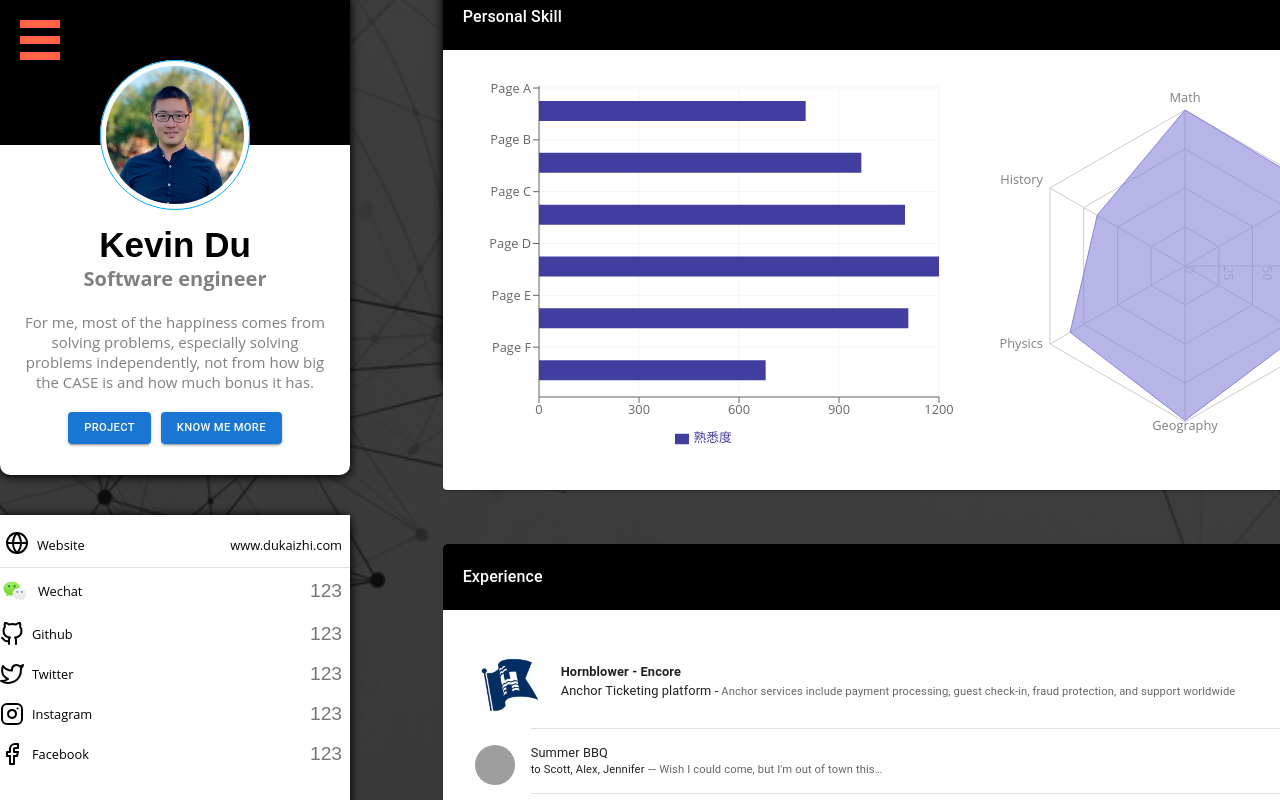
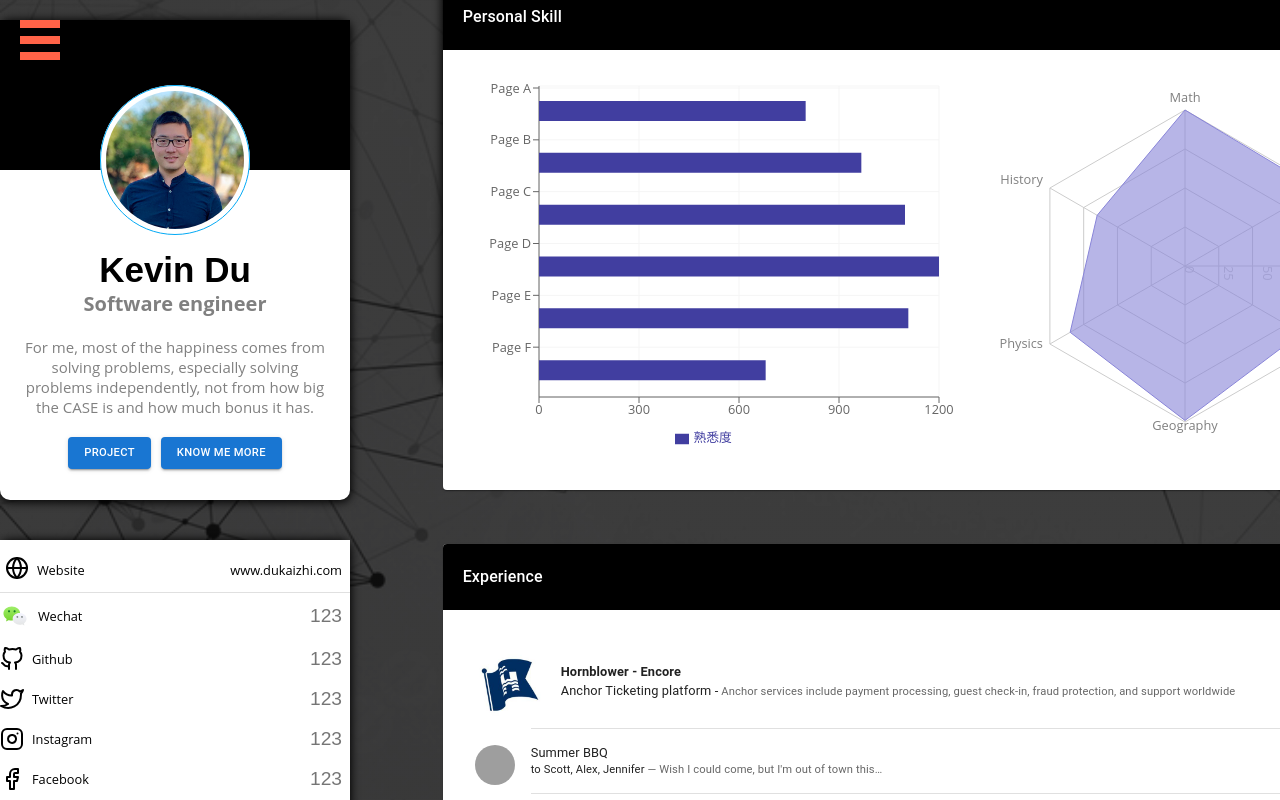
Before and after one commit to KaizhiDu/kaizhidu, a React (Create React App) app: page /profile in a window 1280 px wide. Shown: the top 800 px of the page. Built offline with nearby package versions, Linux system fonts and the light colour scheme; grey boxes are pictures that could not be loaded.

Commit message:
change main page layout

```diff
--- a/src/MyTimeline/styles.scss
+++ b/src/MyTimeline/styles.scss
@@ -2,7 +2,7 @@
 @import url("https://fonts.googleapis.com/css?family=Lato");
 
 .myTimeline {
-  margin-top: 100px;
+  margin-top: 150px;
   display: flex;
   flex-direction: column;
   height: 100%;
@@ -13,7 +13,7 @@
 }
 
 .myTimeline-mobile {
-  margin-top: 500px;
+  margin-top: 550px;
   display: flex;
   flex-direction: column;
   height: 100%;
--- a/src/Profile/ProfileCard/styles.scss
+++ b/src/Profile/ProfileCard/styles.scss
@@ -1,6 +1,6 @@
 
 .card-container {
-  margin-top: 110px;
+  margin-top: 160px;
   width: 350px;
   height: 480px;
   background-color: white;
@@ -10,7 +10,7 @@
 }
 
 .card-container-mobile {
-  margin-top: 2150px;
+  margin-top: 2200px;
   margin-left: 10px;
   width: 400px;
   height: 480px;
```
